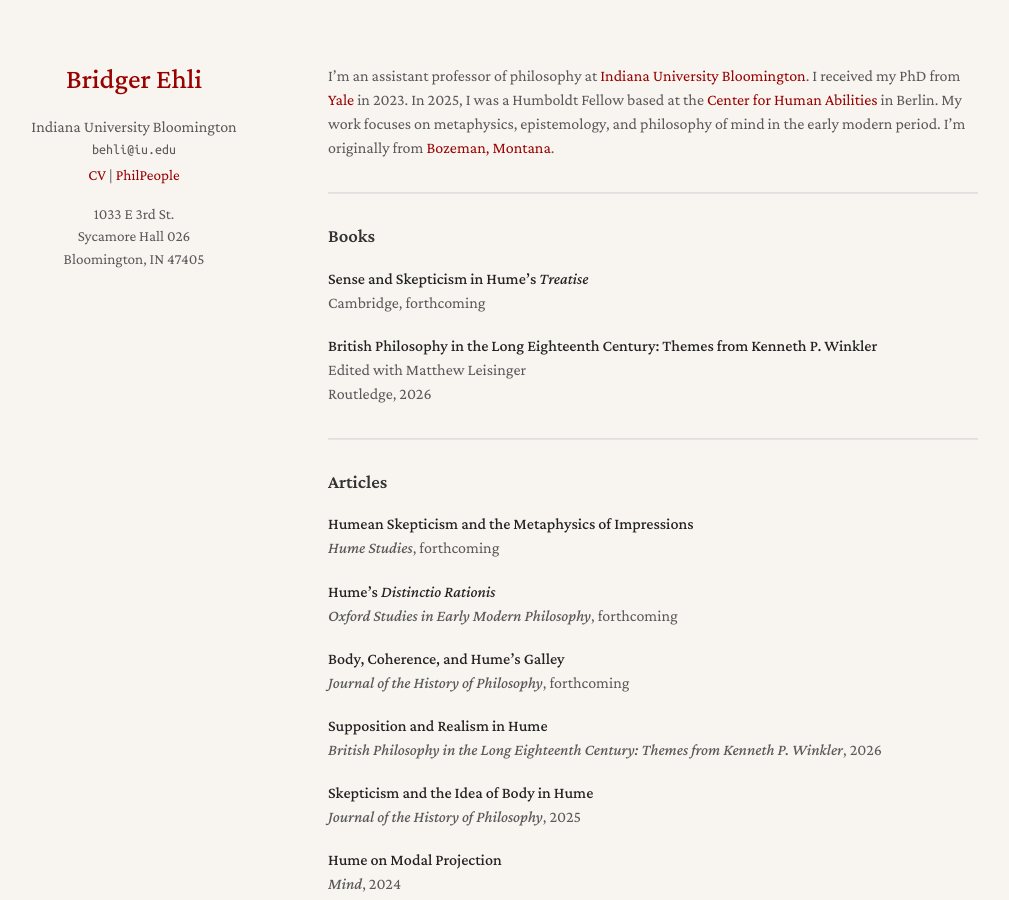
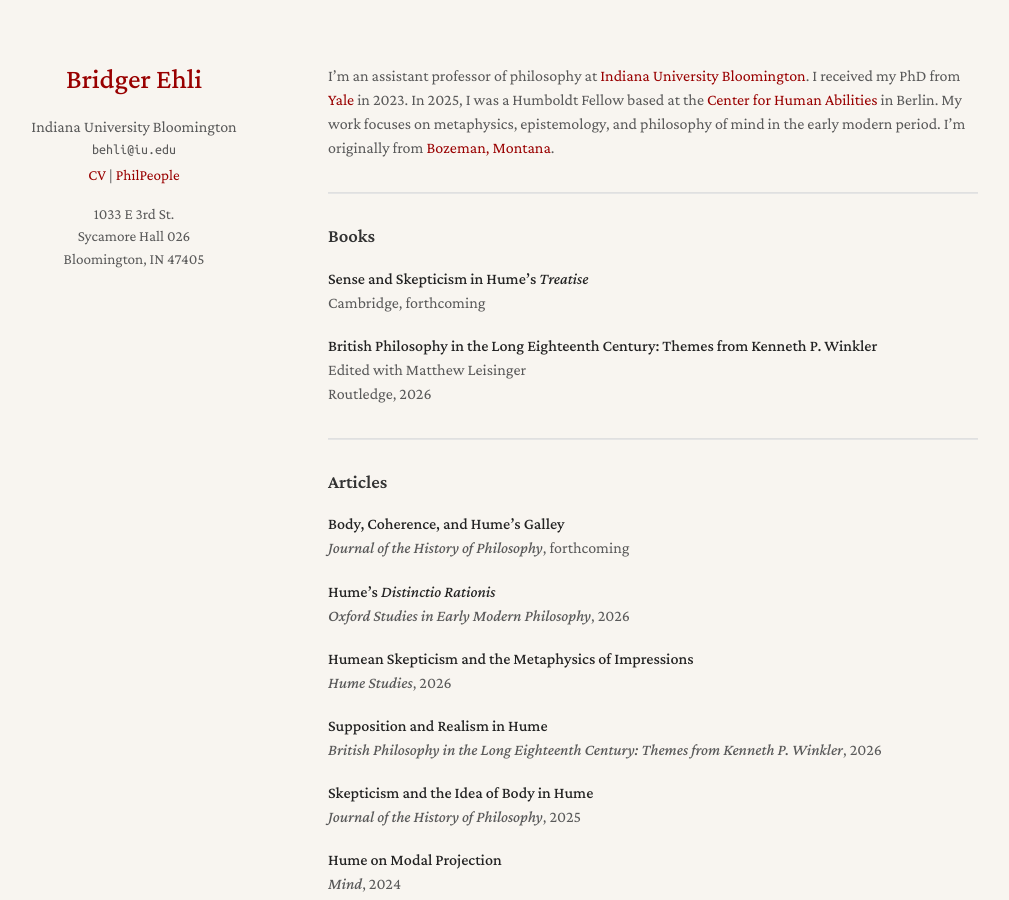
Before and after one commit to bridgerehli/bridgerehli.github.io, a Jekyll site: the page built from index.md, in a window 1280 px wide and 900 px high. Shown: the whole window, without its empty margins (142-1151 px from the left). Built offline with Jekyll 4.4.1, drawn with Linux system fonts in a browser that asks for light colours; a style sheet for code colours, icons or effects is not loaded.

Commit message:
Update publications.yml

```diff
--- a/_data/publications.yml
+++ b/_data/publications.yml
@@ -15,22 +15,22 @@ main:
     link: "https://www.taylorfrancis.com/books/edit/10.4324/9781003564256/british-philosophy-long-eighteenth-century-bridger-ehli-matthew-leisinger"
 
   # ARTICLES (RECENT / FORTHCOMING)
-  - title: "Humean Skepticism and the Metaphysics of Impressions"
+  - title: "Body, Coherence, and Hume’s Galley"
     authors: ""
-    conference: "Hume Studies"
+    conference: "Journal of the History of Philosophy"
     year: "forthcoming"
     type: "article"
 
   - title: "Hume’s <em>Distinctio Rationis</em>"
     authors: ""
     conference: "Oxford Studies in Early Modern Philosophy"
-    year: "forthcoming"
+    year: "2026"
     type: "article"
 
-  - title: "Body, Coherence, and Hume’s Galley"
+  - title: "Humean Skepticism and the Metaphysics of Impressions"
     authors: ""
-    conference: "Journal of the History of Philosophy"
-    year: "forthcoming"
+    conference: "Hume Studies"
+    year: "2026"
     type: "article"
 
   - title: "Supposition and Realism in Hume"
```
